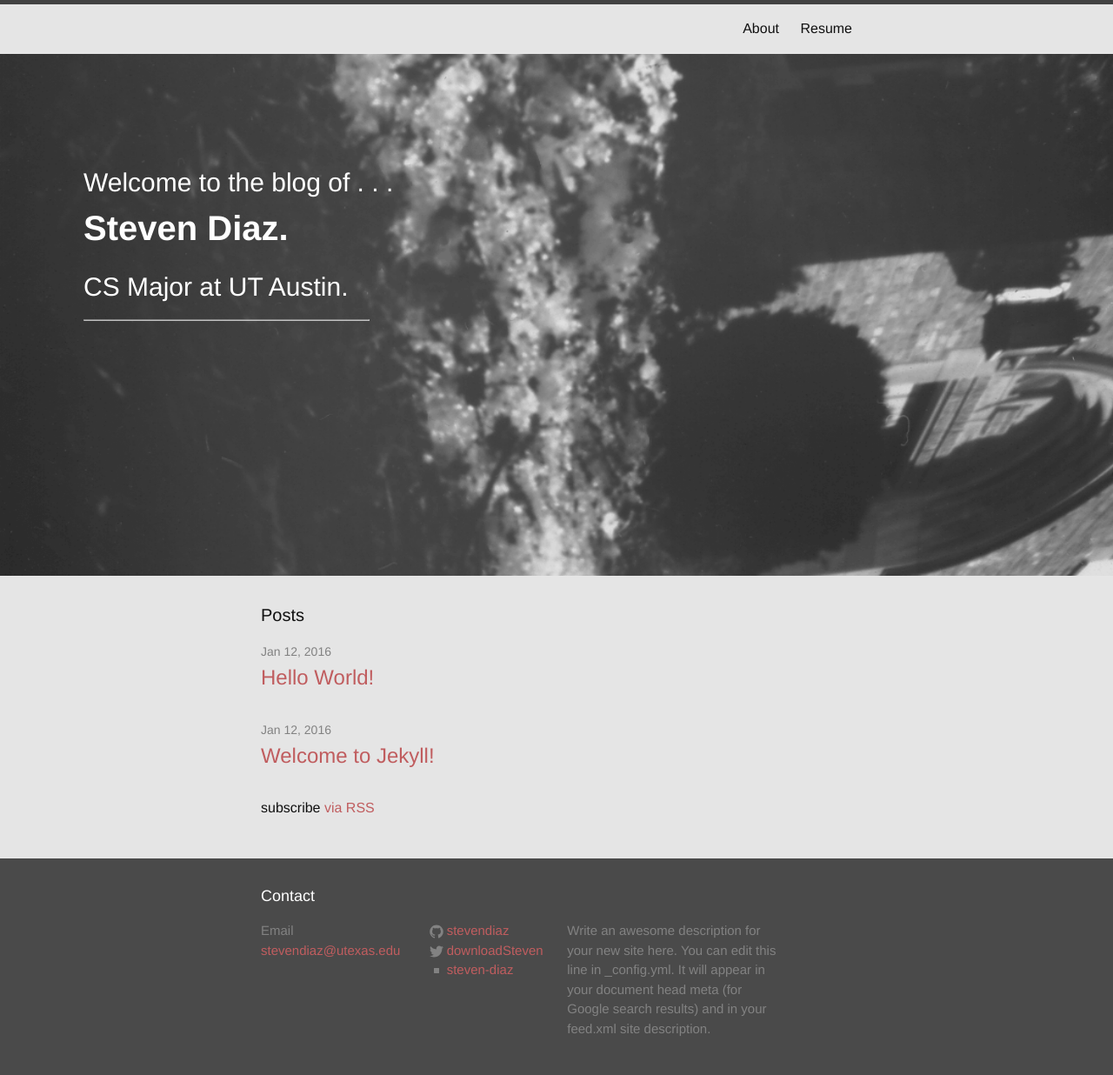
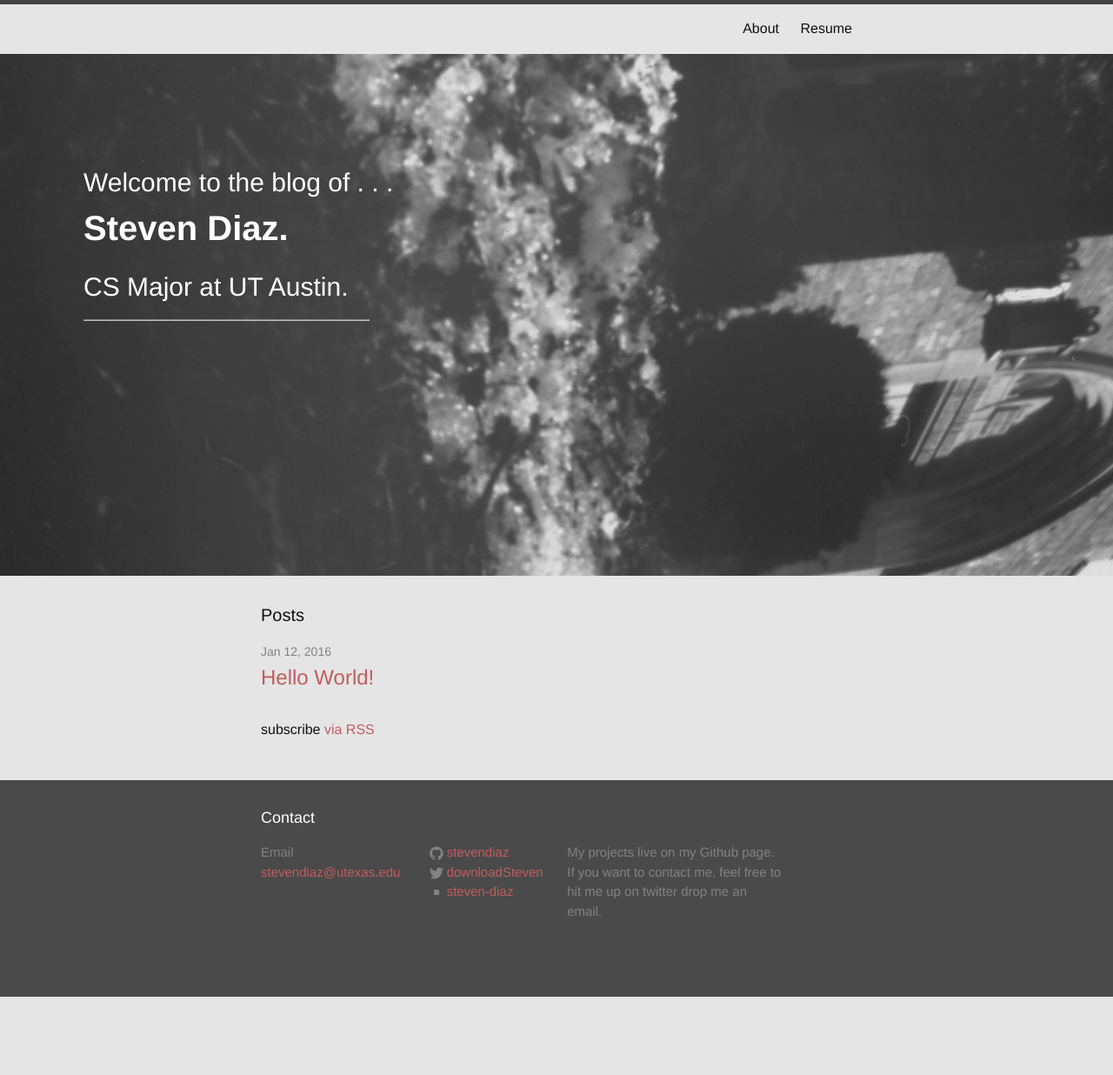
Before and after one commit to stevendiaz/stevendiaz.github.io, a Jekyll site: the page built from index.html, in a window 1280 px wide. Shown: the whole page at 87% size. Built offline with Jekyll 4.4.1, drawn with Linux system fonts in a browser that asks for light colours; after the commit the page ends 1146 px from its top, so only the background shows below that.

Commit message:
Tweaks, added / in front of css/main.css

```diff
--- /dev/null
+++ b/CNAME
@@ -0,0 +1 @@
+stevendiaz.net
--- a/_config.yml
+++ b/_config.yml
@@ -9,9 +9,8 @@
 title:
 email: stevendiaz@utexas.edu
 description: > # this means to ignore newlines until "baseurl:"
-  Write an awesome description for your new site here. You can edit this
-  line in _config.yml. It will appear in your document head meta (for
-  Google search results) and in your feed.xml site description.
+  My projects live on my Github page. If you want to contact me,
+  feel free to hit me up on twitter drop me an email.
 #baseurl: "" # the subpath of your site, e.g. /blog
 url: "http://stevendiaz.github.io" # the base hostname & protocol for your site
 twitter_username: downloadSteven
--- a/_includes/head.html
+++ b/_includes/head.html
@@ -6,7 +6,7 @@
   <title>{% if page.title %}{{ page.title }}{% else %}{{ site.title }}{% endif %}</title>
   <meta name="description" content="{% if page.excerpt %}{{ page.excerpt | strip_html | strip_newlines | truncate: 160 }}{% else %}{{ site.description }}{% endif %}">
 
-  <link rel="stylesheet" href="{{ "css/main.css" | prepend: site.baseurl }}">
+  <link rel="stylesheet" href="{{ "/css/main.css" | prepend: site.baseurl }}">
   <link rel="canonical" href="{{ page.url | replace:'index.html','' | prepend: site.baseurl | prepend: site.url }}">
   <link rel="alternate" type="application/rss+xml" title="{{ site.title }}" href="{{ "/feed.xml" | prepend: site.baseurl | prepend: site.url }}">
 </head>
--- a/css/main.scss
+++ b/css/main.scss
@@ -1,5 +1,4 @@
 ---
-layout: null
 # Only the main Sass file needs front matter (the dashes are enough)
 ---
 
```
Also changed, not shown: _posts/2016-01-12-welcome-to-jekyll.markdown (deleted, +0 -25 lines), 1 other file.
